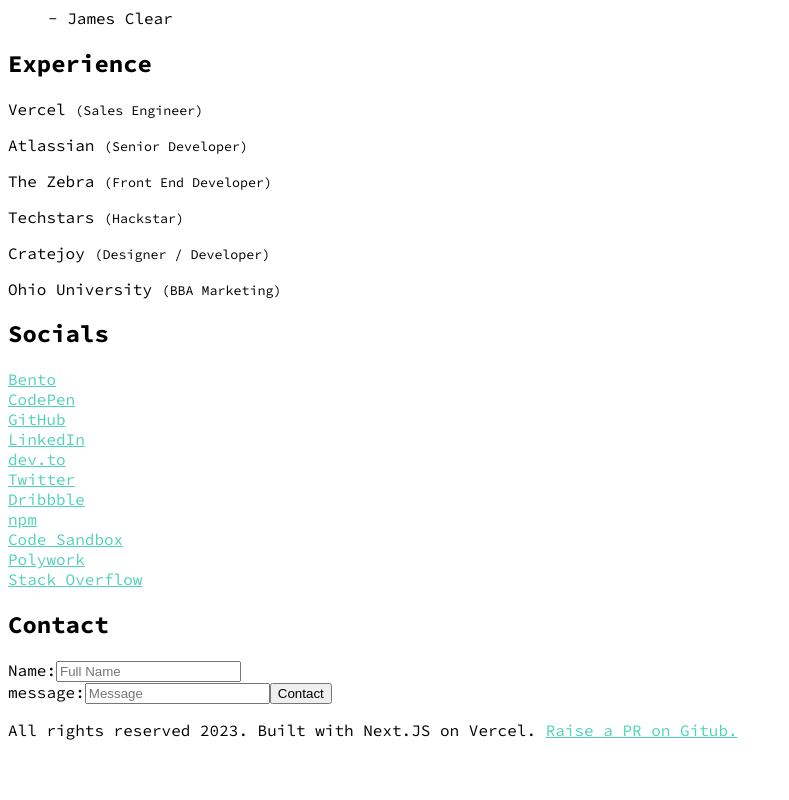
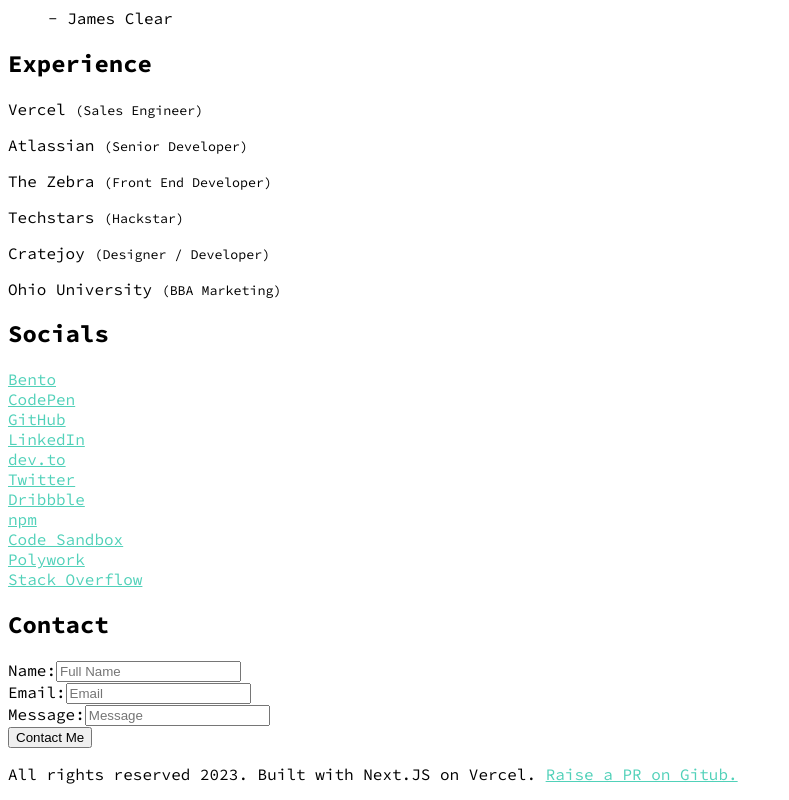
Before and after one commit to mattjared/personal-site, a Next.js app: page / in a window 1280 px wide. Shown: the part 982-1782 px from the top of the page, without its empty margins (0-789 px from the left). Before the commit the page ends 1738 px from the top, so only its background shows below. Built offline with nearby package versions, Linux system fonts and the light colour scheme.

Commit message:
Billy Hassett

```diff
--- a/app/Contact.js
+++ b/app/Contact.js
@@ -7,14 +7,15 @@
     'use server'
     const formattedFormData = {
       name: formData.get("name").toString(),
+      email: formData.get("email").toString(),
       message: formData.get("message").toString(),
     }
     // mutate data
     // revalidate cache
     try {
       await sql`
-        INSERT INTO submissions (name, message)
-        VALUES (${formattedFormData.name}, ${formattedFormData.message})
+        INSERT INTO contactforms (name, email, message)
+        VALUES (${formattedFormData.name}, ${formattedFormData.email}, ${formattedFormData.message})
       `;
     } catch (error) {
       console.log(error)
@@ -31,9 +32,15 @@
             <label className="mb-1" htmlFor="name">Name:</label>
             <input className="border p-3 bg-transparent" placeholder="Full Name" type="text" id="name" name="name" required />
           </div>
-          <label className="mb-1" htmlFor="message">message:</label>
-          <input className="border p-3 bg-transparent" placeholder="Message" type="text" id="message" name="message" required />
-          <button type="submit">Contact</button>
+          <div>
+            <label className="mb-1" htmlFor="name">Email:</label>
+            <input className="border p-3 bg-transparent" placeholder="Email" type="email" id="email" name="email" required />
+          </div>
+          <div>
+            <label className="mb-1" htmlFor="message">Message:</label>
+            <input className="border p-3 bg-transparent" placeholder="Message" type="text" id="message" name="message" required />
+          </div>
+          <button type="submit">Contact Me</button>
         </form>
       </div>
     </div>
--- a/app/api/contact/route.ts
+++ b/app/api/contact/route.ts
@@ -4,9 +4,19 @@
 export async function GET(request: Request) {
   try {
     const result =
-      await sql`CREATE TABLE Submissions ( Name varchar(255), Message varchar(255) );`;
+      await sql`CREATE TABLE ContactForms ( Name varchar(255), Email varchar(255), Message varchar(255) );`;
     return NextResponse.json({ result }, { status: 200 });
   } catch (error) {
     return NextResponse.json({ error }, { status: 500 });
   }
 }
+
+// export async function GET(request: Request) {
+//   try {
+//     const result =
+//       await sql`DROP TABLE Submissions;`;
+//     return NextResponse.json({ result }, { status: 200 });
+//   } catch (error) {
+//     return NextResponse.json({ error }, { status: 500 });
+//   }
+// }
--- a/app/page.js
+++ b/app/page.js
@@ -41,7 +41,7 @@
         <section>
           <BlogGrid />
         </section>
-        <blockquote className="pl-8 ml-0 my-11  w-full border-l-4 border-current">
+        <blockquote className="pl-8 ml-0 my-11 w-full border-l-4 border-current">
           <p className="text-3xl mb-4 font-semibold">
             What if you stopped trying to think your way through it
             and started to act your way through it?
```
